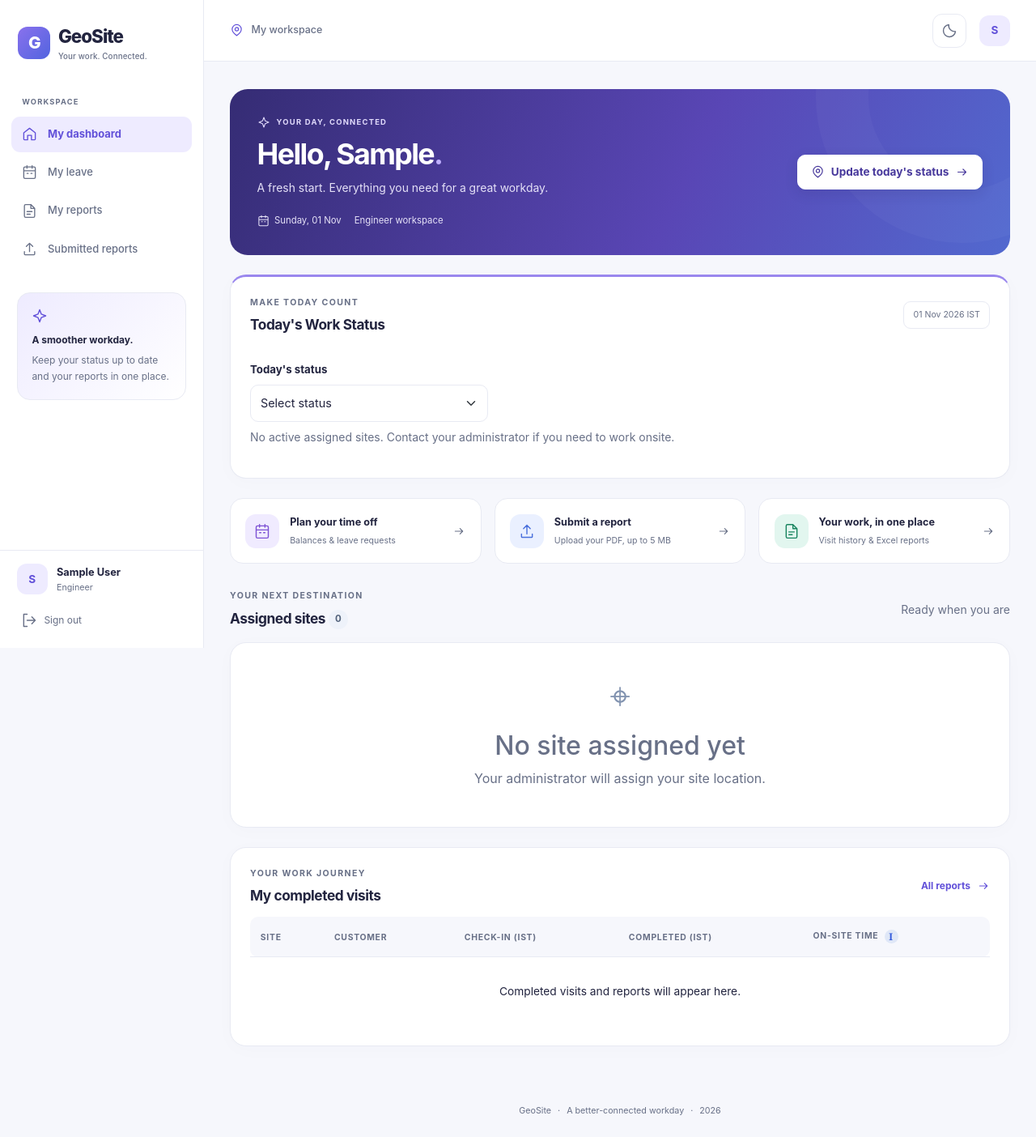
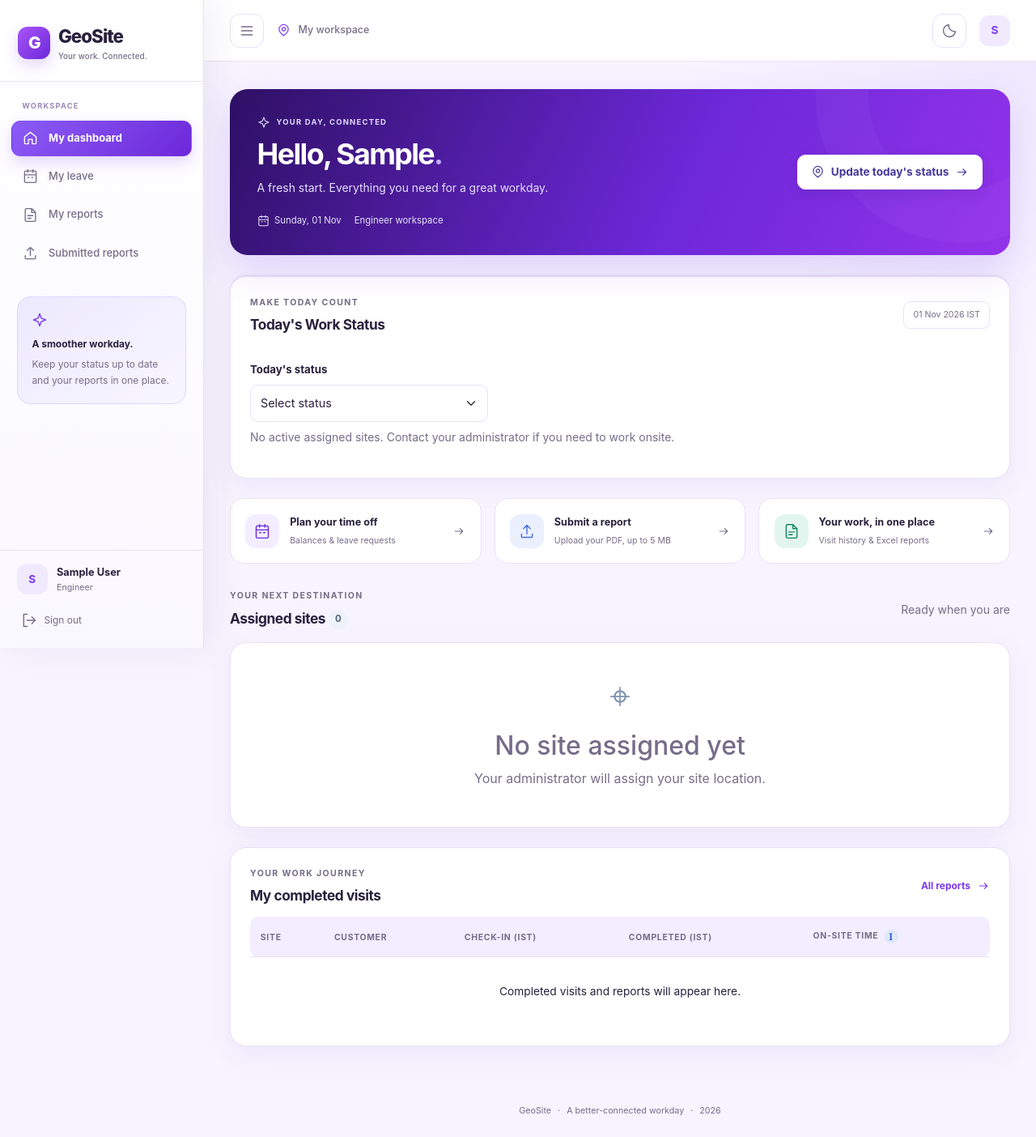
Before and after one commit to Npatel2109/WorkTrack, a Flask app: page /employee in a window 1280 px wide. Shown: the whole page at 81% size. Run offline with Flask 3, Linux system fonts and the light colour scheme; the visitor is signed in with stand-in values (Sample User, id 1); data that the repository does not hold is empty; some libraries are stand-ins or nearby versions.

Commit message:
Apply purple theme and collapsible sidebar
Co-authored-by: Copilot <223556219+Copilot@users.noreply.github.com>

```diff
--- a/geosite/static/css/app.css
+++ b/geosite/static/css/app.css
@@ -308,3 +308,74 @@ html[data-theme="dark"] .bg-body-tertiary { background-color: #152136 !important
   *, *::before, *::after { scroll-behavior: auto !important; animation-duration: .01ms !important; transition-duration: .01ms !important; }
   .stat-card-link:hover, .shortcut-card:hover, .btn-primary:hover { transform: none; }
 }
+
+/* Purple workspace theme and collapsible navigation */
+:root {
+  --ink: #28213d;
+  --muted: #756d89;
+  --surface: #ffffff;
+  --background: #f7f4ff;
+  --border: #e8e1f7;
+  --blue: #7c3aed;
+  --navy: #24143d;
+  --accent-soft: #f1eaff;
+  --purple-900: #24113d;
+  --purple-700: #6d28d9;
+  --purple-500: #8b5cf6;
+  --purple-100: #f2edff;
+}
+html[data-theme="dark"] {
+  --ink: #f5f1ff;
+  --muted: #bdb4cf;
+  --surface: #241b35;
+  --background: #171020;
+  --border: #403251;
+  --blue: #c4a7ff;
+  --navy: #140d24;
+  --accent-soft: #39294f;
+}
+body { background: radial-gradient(circle at 100% 0, #8b5cf617, transparent 28rem), var(--background); }
+.btn-primary, .btn-primary:hover, .btn-primary:focus { --bs-btn-bg: var(--purple-700); --bs-btn-border-color: var(--purple-700); --bs-btn-hover-bg: var(--purple-900); --bs-btn-hover-border-color: var(--purple-900); }
+.btn-outline-primary { --bs-btn-color: var(--purple-700); --bs-btn-border-color: #a78bfa; --bs-btn-hover-bg: var(--purple-700); --bs-btn-hover-border-color: var(--purple-700); }
+.form-control:focus, .form-select:focus { border-color: #a78bfa; box-shadow: 0 0 0 .25rem #8b5cf625; }
+.stat-card, .panel-card, .site-card, .workflow-card, .login-card { border-color: var(--border); box-shadow: 0 10px 35px #4c1d9510; }
+.stat-card { overflow: hidden; }
+.stat-card::after { content: ""; position: absolute; right: -35px; bottom: -55px; width: 110px; height: 110px; border-radius: 50%; background: #8b5cf60c; }
+.stat-card-link:hover { box-shadow: 0 14px 35px #4c1d951a; }
+.table thead th { background: var(--purple-100); }
+.status-pill.pending, .status-pill.report_pending, .status-pill.report-pending, .status-pill.assigned { background: #ede9fe; color: #6d28d9; }
+.workspace-sidebar { background: linear-gradient(180deg, var(--surface) 0%, #faf8ff 100%) !important; box-shadow: 12px 0 40px #2e106510; transition: width .2s ease, transform .2s ease; }
+html[data-theme="dark"] .workspace-sidebar { background: linear-gradient(180deg, #241b35 0%, #1d152b 100%) !important; }
+.sidebar-brand { border-bottom: 1px solid var(--border); margin-bottom: .25rem; }
+.workspace-brand .brand-mark { background: linear-gradient(135deg, #a855f7, #6d28d9); box-shadow: 0 7px 18px #7c3aed35; }
+.nav-group-label { color: #9b8ab9; }
+.workspace-link { position: relative; border: 1px solid transparent; transition: background .15s, color .15s, transform .15s, border-color .15s; }
+.workspace-link:hover { background: var(--purple-100); border-color: #ede9fe; transform: translateX(2px); }
+.workspace-link.active { color: #fff; background: linear-gradient(135deg, #8b5cf6, #6d28d9); border-color: transparent; box-shadow: 0 8px 18px #7c3aed30; }
+.sidebar-tip { background: linear-gradient(145deg, #ede9fe, #f8f6ff); border-color: #ddd6fe; }
+.workspace-topbar { background: color-mix(in srgb, var(--surface) 92%, transparent); backdrop-filter: blur(16px); }
+.icon-button { transition: background .15s, color .15s, transform .15s; }
+.icon-button:hover { transform: translateY(-1px); }
+.dashboard-hero { background: linear-gradient(115deg, #2e1065, #6d28d9 58%, #9333ea); box-shadow: 0 18px 45px #6d28d92b; }
+.shortcut-icon.purple, .stat-icon.purple { background: var(--purple-100); color: var(--purple-700); }
+.login-shell { background-image: radial-gradient(circle at 20% 20%, #ddd6fe80 0 2px, transparent 2px); background-size: 28px 28px; }
+
+@media (min-width: 992px) {
+  .admin-workspace:not(.sidebar-collapsed) .workspace-main { margin-left: 252px; }
+  .workspace-sidebar, .workspace-sidebar.offcanvas, .workspace-sidebar.offcanvas-lg { transform: none !important; visibility: visible !important; }
+  .sidebar-collapsed .workspace-sidebar { width: 84px; --bs-offcanvas-width: 84px; }
+  .sidebar-collapsed .admin-workspace .workspace-main, .sidebar-collapsed.employee-workspace .workspace-main { margin-left: 84px; }
+  .sidebar-collapsed.employee-workspace .workspace-main { margin-left: 84px; }
+  .sidebar-collapsed .workspace-brand > span, .sidebar-collapsed .workspace-brand .brand-caption, .sidebar-collapsed .nav-group-label, .sidebar-collapsed .workspace-link > span, .sidebar-collapsed .sidebar-tip, .sidebar-collapsed .account-identity > div, .sidebar-collapsed .workspace-signout:not(:hover) { font-size: 0; }
+  .sidebar-collapsed .workspace-brand { justify-content: center; }
+  .sidebar-collapsed .sidebar-brand { justify-content: center; padding-inline: .5rem; }
+  .sidebar-collapsed .workspace-link { justify-content: center; padding-inline: .5rem; }
+  .sidebar-collapsed .workspace-link > span, .sidebar-collapsed .account-identity > div, .sidebar-collapsed .workspace-signout { display: none; }
+  .sidebar-collapsed .sidebar-account { padding-inline: .8rem; }
+  .sidebar-collapsed .account-identity { justify-content: center; }
+  .workspace-main { transition: margin-left .2s ease; }
+}
+@media (max-width: 991.98px) {
+  .workspace-sidebar { box-shadow: 16px 0 50px #2e106530; }
+  .sidebar-collapsed .workspace-sidebar { transform: translateX(-100%); }
+}
--- a/geosite/static/js/app.js
+++ b/geosite/static/js/app.js
@@ -23,6 +23,26 @@
     try {
       localStorage.setItem("geosite-theme", dark ? "dark" : "light");
     } catch (error) { console.warn("Theme preference could not be saved.", error); }
+  });
+
+  const sidebarToggle = document.getElementById("sidebar-toggle");
+  const applySidebarState = (collapsed) => {
+    document.body.classList.toggle("sidebar-collapsed", collapsed);
+    sidebarToggle?.setAttribute("aria-expanded", String(!collapsed));
+    sidebarToggle?.setAttribute("aria-label", collapsed ? "Show navigation" : "Hide navigation");
+  };
+  let sidebarCollapsed = false;
+  try { sidebarCollapsed = localStorage.getItem("geosite-sidebar") === "collapsed"; } catch (error) {}
+  applySidebarState(sidebarCollapsed);
+  sidebarToggle?.addEventListener("click", () => {
+    if (window.innerWidth < 992) {
+      const sidebar = document.getElementById("workspaceNav");
+      if (sidebar && window.bootstrap?.Offcanvas) window.bootstrap.Offcanvas.getOrCreateInstance(sidebar).show();
+      return;
+    }
+    sidebarCollapsed = !document.body.classList.contains("sidebar-collapsed");
+    applySidebarState(sidebarCollapsed);
+    try { localStorage.setItem("geosite-sidebar", sidebarCollapsed ? "collapsed" : "expanded"); } catch (error) {}
   });
 
   window.GeoSite = {
--- a/geosite/templates/base.html
+++ b/geosite/templates/base.html
@@ -14,7 +14,7 @@
   </script>
   <link href="https://cdn.jsdelivr.net/npm/bootstrap@5.3.3/dist/css/bootstrap.min.css" rel="stylesheet">
   <link href="https://unpkg.com/leaflet@1.9.4/dist/leaflet.css" rel="stylesheet">
-  <link href="{{ url_for('static', filename='css/app.css', v='20261029-4') }}" rel="stylesheet">
+  <link href="{{ url_for('static', filename='css/app.css', v='20261101-1') }}" rel="stylesheet">
   {% block head %}{% endblock %}
 </head>
 <body class="{% if current_user.is_authenticated %}workspace {{ 'admin-workspace' if current_user.is_admin else 'employee-workspace' }}{% else %}guest-workspace{% endif %}">
@@ -24,7 +24,7 @@
   <div class="workspace-main">
     <header class="workspace-topbar">
       {% if current_user.is_authenticated %}
-      <div class="topbar-context"><button class="icon-button{% if not current_user.is_admin %} d-lg-none{% endif %}" type="button" data-bs-toggle="offcanvas" data-bs-target="#workspaceNav" aria-controls="workspaceNav" aria-label="Open navigation">{{ icon("menu") }}</button><span class="workspace-tag">{{ icon("grid" if current_user.is_admin else "pin") }} {{ "Admin workspace" if current_user.is_admin else "My workspace" }}</span></div>
+      <div class="topbar-context"><button class="icon-button sidebar-toggle" id="sidebar-toggle" type="button" aria-controls="workspaceNav" aria-expanded="true" aria-label="Hide navigation">{{ icon("menu") }}</button><span class="workspace-tag">{{ icon("grid" if current_user.is_admin else "pin") }} {{ "Admin workspace" if current_user.is_admin else "My workspace" }}</span></div>
       {% else %}
       <a class="workspace-brand" href="{{ url_for('main.index') }}">{% set brand_symbol_class = "brand-mark" %}{% include "_brand_symbol.html" %} GeoSite</a>
       {% endif %}
@@ -55,7 +55,7 @@
   {% endif %}
   <script src="https://cdn.jsdelivr.net/npm/bootstrap@5.3.3/dist/js/bootstrap.bundle.min.js"></script>
   <script src="https://unpkg.com/leaflet@1.9.4/dist/leaflet.js"></script>
-  <script src="{{ url_for('static', filename='js/app.js', v='20261029') }}"></script>
+  <script src="{{ url_for('static', filename='js/app.js', v='20261101-1') }}"></script>
   {% if tracking_attendance %}<script src="{{ url_for('static', filename='js/location-tracking.js') }}"></script>{% endif %}
   {% block scripts %}{% endblock %}
 </body>
```
